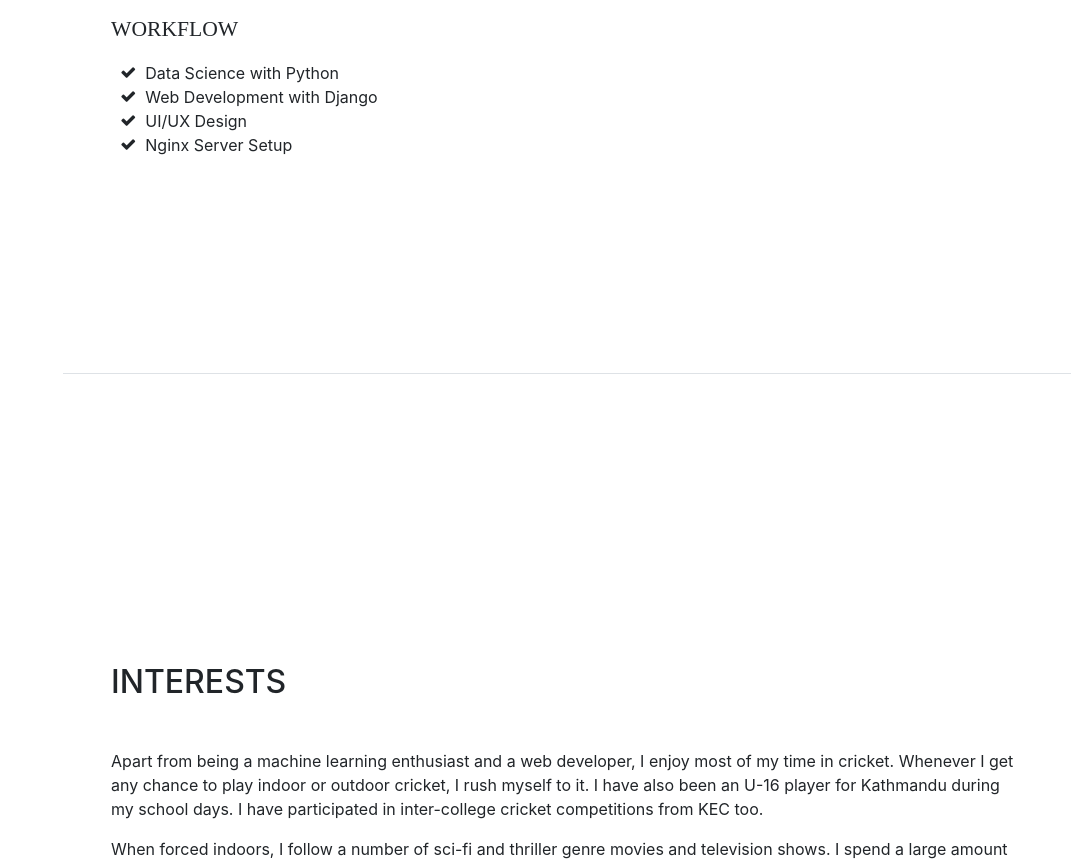
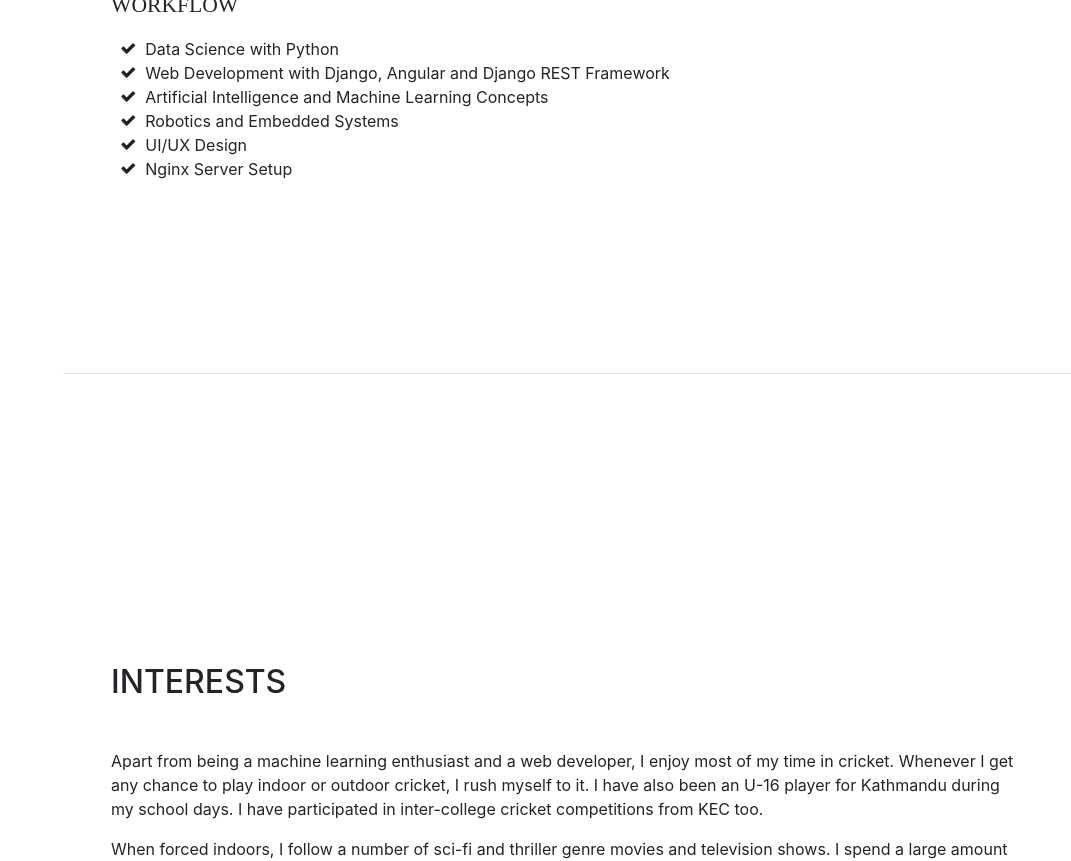
Before and after one commit to asheeshcric/asheeshcric.github.io, a website with bundled scripts: page index.html in a window 1280 px wide. Shown: the part 3081-3942 px from the top of the page, without its empty margins (209-1280 px from the left). Built offline with nearby package versions, Linux system fonts and the light colour scheme; a web font is replaced by a local one.

Commit message:
[ADD] Additional skills to the list

```diff
--- a/index.html
+++ b/index.html
@@ -278,7 +278,13 @@
               Data Science with Python</li>
             <li>
               <i class="fa-li fa fa-check"></i>
-              Web Development with Django</li>
+              Web Development with Django, Angular and Django REST Framework</li>
+            <li>
+              <i class="fa-li fa fa-check"></i>
+              Artificial Intelligence and Machine Learning Concepts</li>
+            <li>
+              <i class="fa-li fa fa-check"></i>
+              Robotics and Embedded Systems</li>
             <li>
            	  <i class="fa-li fa fa-check"></i>
               UI/UX Design</li>
```
